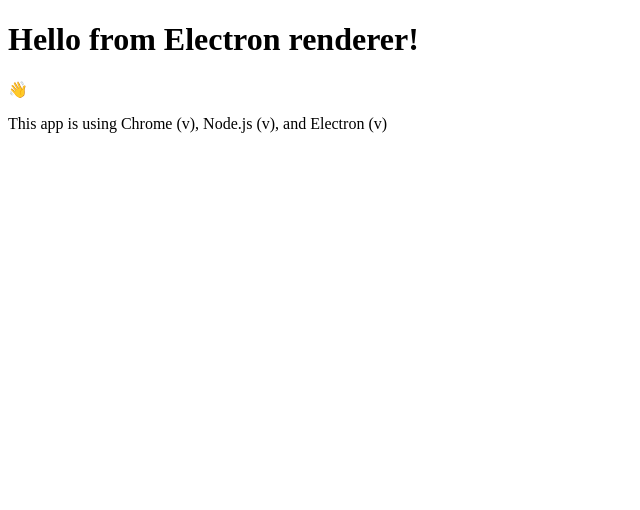
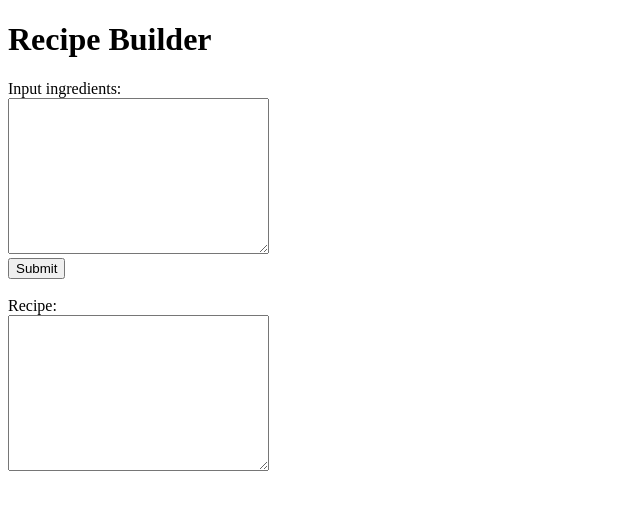
Before and after one commit to garayot/Frontend, an Electron app: page renderer/index.html in a window 1280 px wide. Shown: the whole page, without its empty margins (0-640 px from the left). Drawn offline with Linux system fonts and the light colour scheme; no server answers.

Commit message:
html funtionalities and javascript

```diff
--- a/renderer/index.html
+++ b/renderer/index.html
@@ -13,9 +13,21 @@
     <title>Hello from Electron renderer!</title>
   </head>
   <body>
-    <h1>Hello from Electron renderer!</h1>
-    <p>👋</p>
-    <p id="info"></p>
+    <h1>Recipe Builder</h1>
+      <div>
+        <form id="ingredients">
+          <label for="ingredients">Input ingredients:</label><br>
+          <textarea  name="ingredients" cols="30" rows="10"></textarea><br>
+          <input type="submit" value="Submit"><br>
+        </form>
+        <br>
+        <div>
+          <label for="recipe">Recipe:</label><br>
+          <textarea  id="recipe" cols="30" rows="10" readonly></textarea>
+        </div>
+      </div>
+
+
   </body>
   <script src="./js/renderer.js"></script>
 </html>
--- a/renderer/js/renderer.js
+++ b/renderer/js/renderer.js
@@ -1,2 +1,12 @@
-const information = document.getElementById('info')
-information.innerText = `This app is using Chrome (v${versions.chrome()}), Node.js (v${versions.node()}), and Electron (v${versions.electron()})`
+const form = document.getElementById("ingredients");
+if(form){
+    form.onsubmit = function(e){
+        e.preventDefault();
+
+        const formData = new FormData(form);
+
+        for (const [key, value] of formData) {
+            console.log(`${key}: ${value}\n`);
+          }
+    };
+}
```
